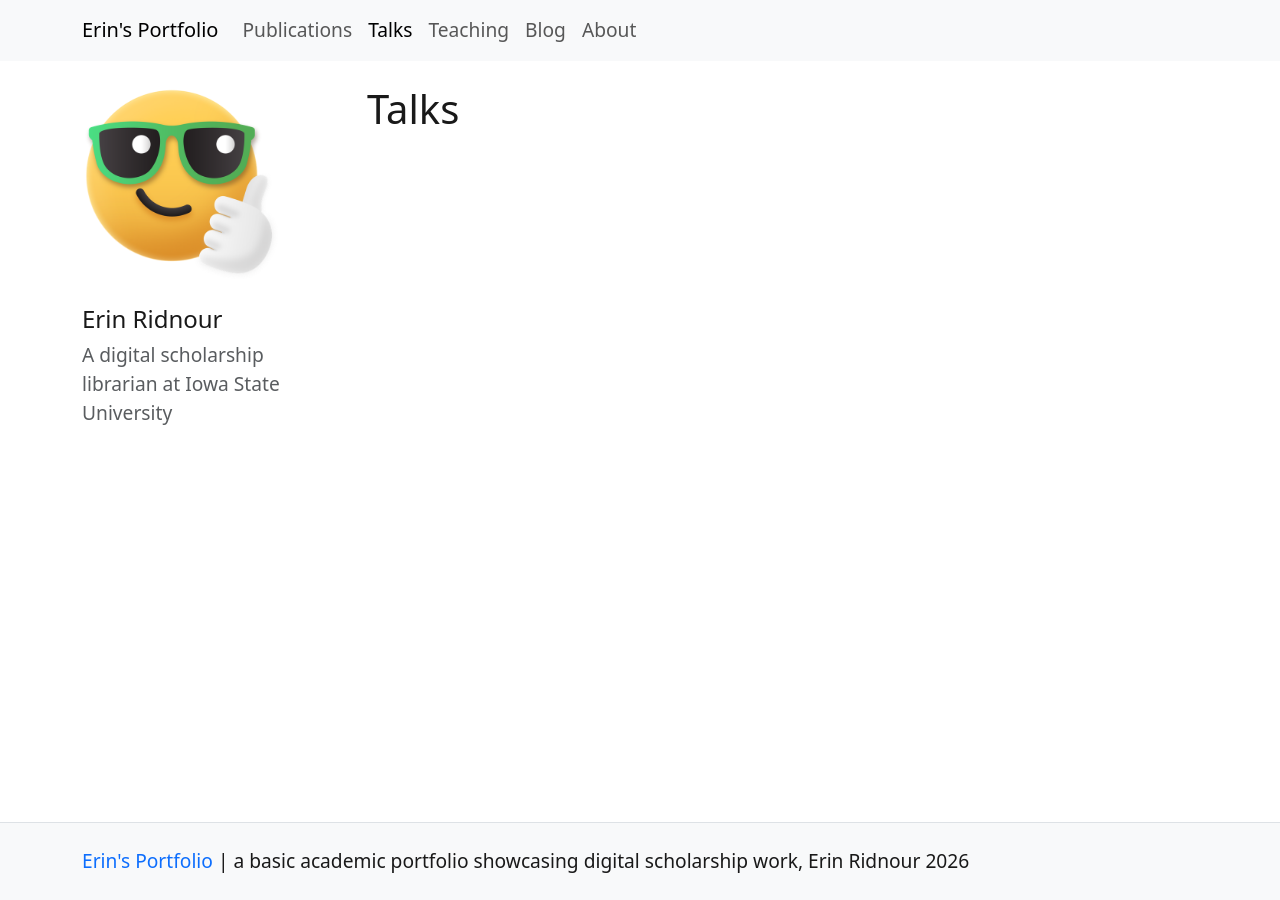
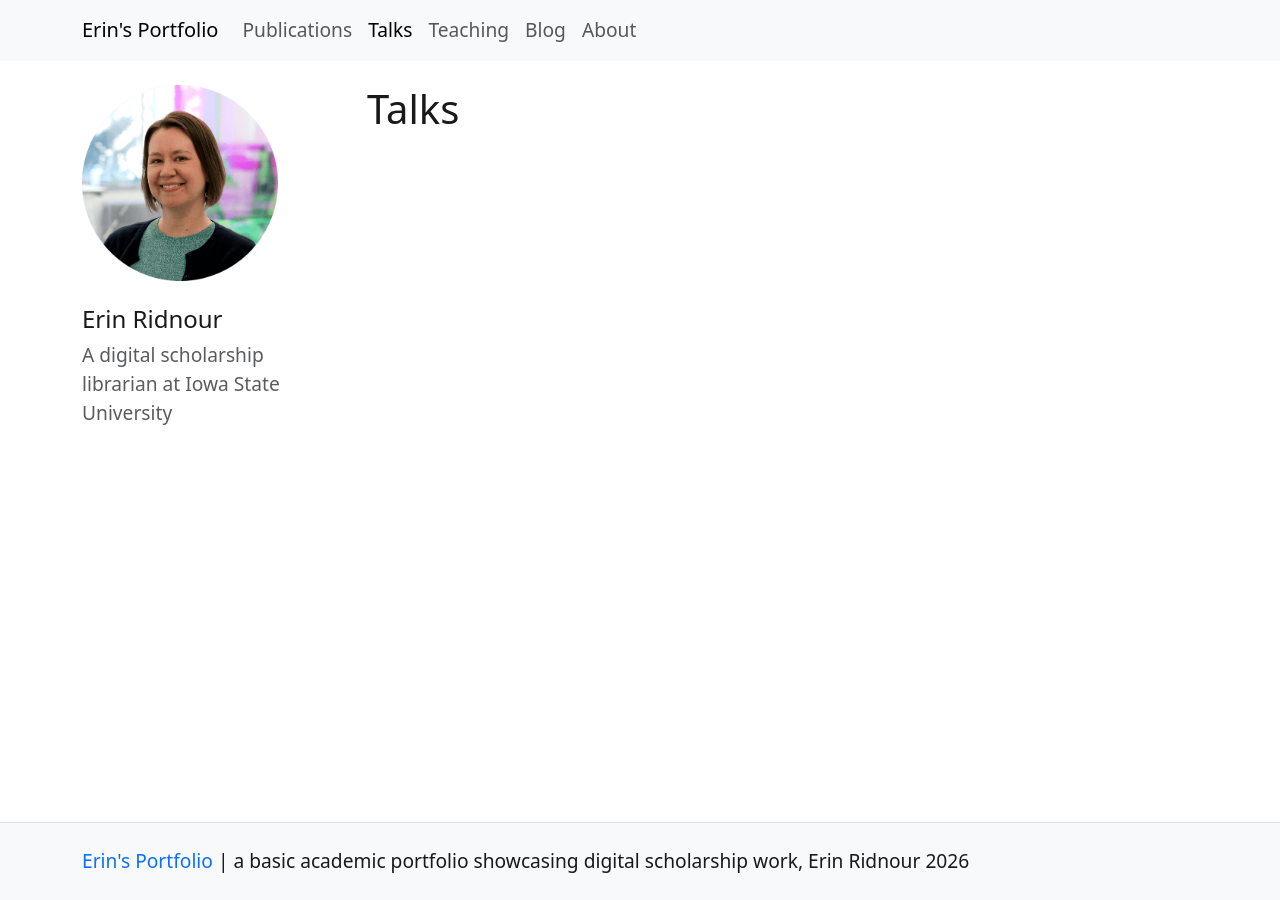
Before and after one commit to emanderson811/portfolio-demo-website, a Jekyll site: the page built from pages/talks.md, in a window 1280 px wide. Built offline with Jekyll 4.4.1, drawn with Linux system fonts in a browser that asks for light colours; nearby versions of some CDN libraries.

Commit message:
add profile image

```diff
--- a/_config.yml
+++ b/_config.yml
@@ -16,7 +16,7 @@ author: Erin Ridnour
 bio: A digital scholarship librarian at Iowa State University
 
 # PERSONAL URLS
-image: /assets/img/emoji-cool.png
+image: /assets/img/Ridnour_Erin.png
 email:
 github_profile:
 department:
```
Also changed, not shown: assets/img/Ridnour_Erin.png (added).
